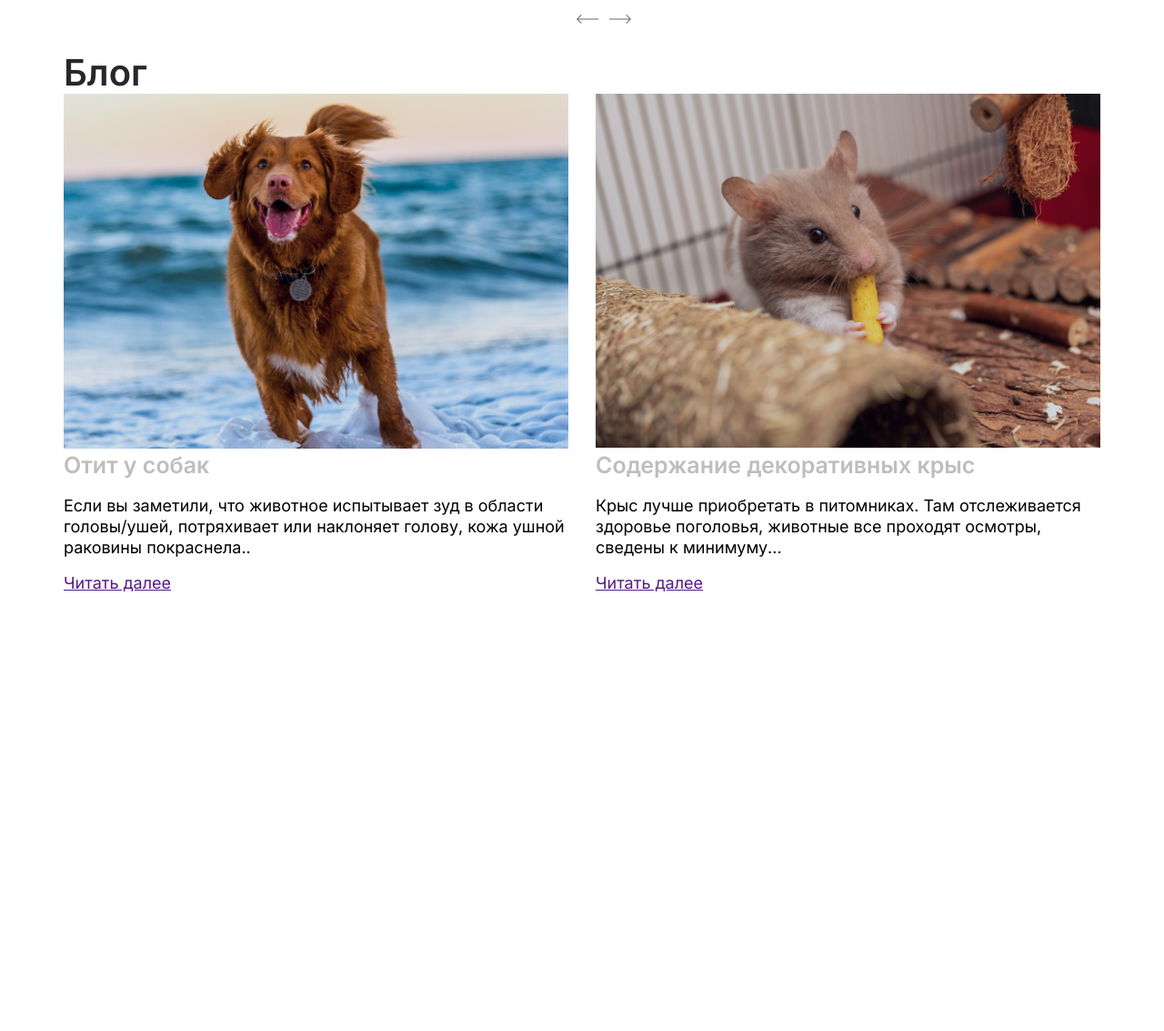
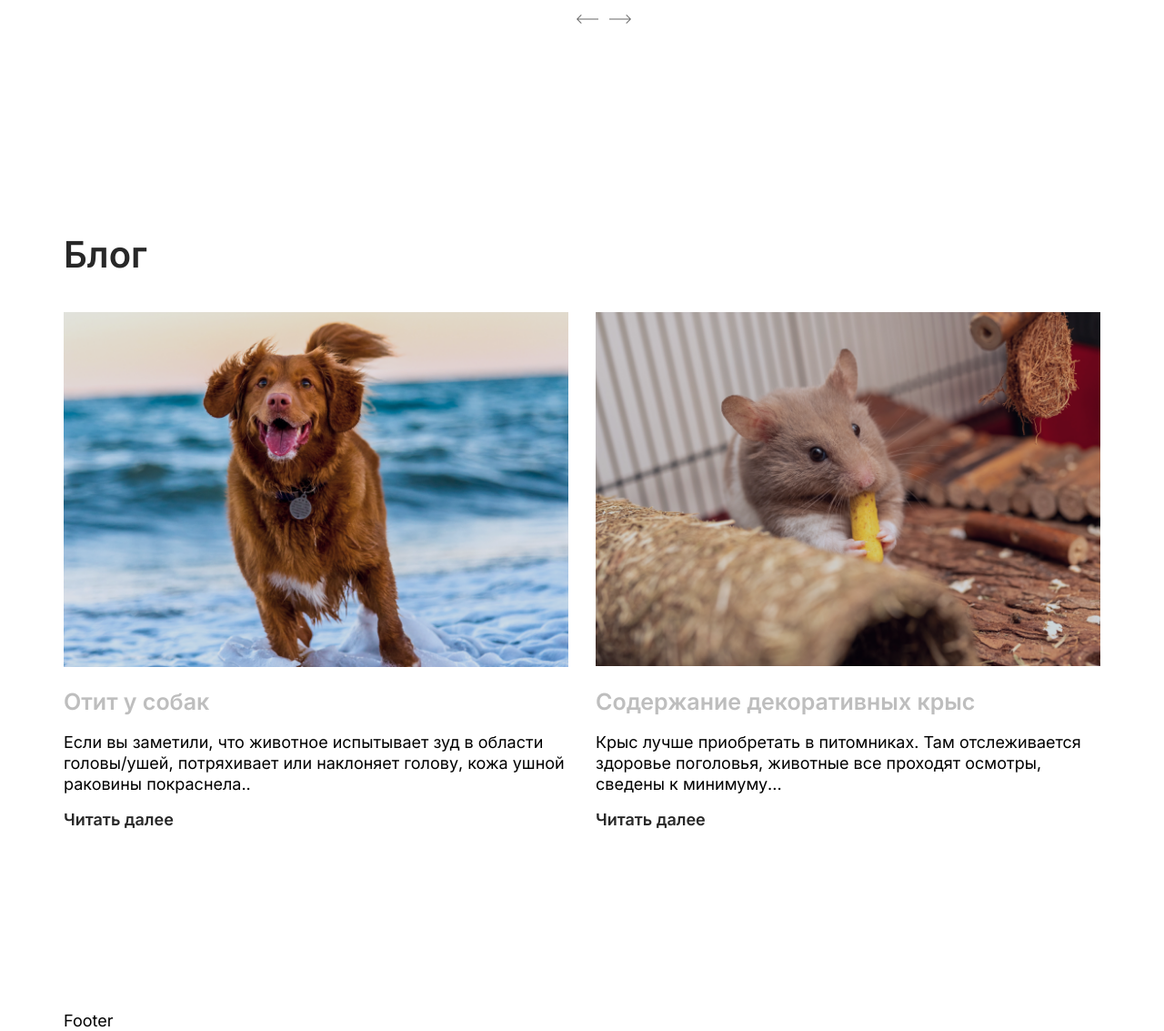
Before and after one commit to ogienkoura/vet-clinic-pet, a website: page index.html in a window 1280 px wide. Shown: the part 7506-8639 px from the top of the page at 91% size. Before the commit the page ends 8158 px from the top, so only its background shows below. Drawn offline with nearby package versions, Linux system fonts and the light colour scheme.

Commit message:
сверстал секцию блог

```diff
--- a/assets/scss/_common.scss
+++ b/assets/scss/_common.scss
@@ -397,8 +397,42 @@ header {
   margin-right: 245px;
 }
 
+.blog {
+  margin-bottom: 200px;
+  &__header {
+    margin-top: 200px;
+  }
+}
+
 .article {
+  margin-top: 40px;
   &__image {
     width: 100%;
   }
+  &__title {
+    margin-top: 20px;
+  }
+  &__link {
+    position: relative;
+    text-decoration: none;
+    color: $color-black;
+    font-weight: 600;
+  }
+  &__link::before {
+    content: "";
+    width: 100%;
+    height: 1px;
+    background-color: $color-black;
+    position: absolute;
+    left: 0;
+    bottom: -5px;
+    transform: scaleX(0);
+    transition: transform 0.25s;
+    transform-origin: right;
+  }
+  &__link:hover::before {
+    transform: scaleX(1);
+    transition: transform 0.25s;
+    transform-origin: left;
+  }
 }
--- a/index.html
+++ b/index.html
@@ -396,6 +396,14 @@
       </div>
     </section>
 
+    <footer class="footer">
+      <div class="container">
+        <div class="row">
+          <div class="col-xs-12">Footer</div>
+        </div>
+      </div>
+    </footer>
+
 
   </main>
 
```
Also changed, not shown: assets/css/style.css.
